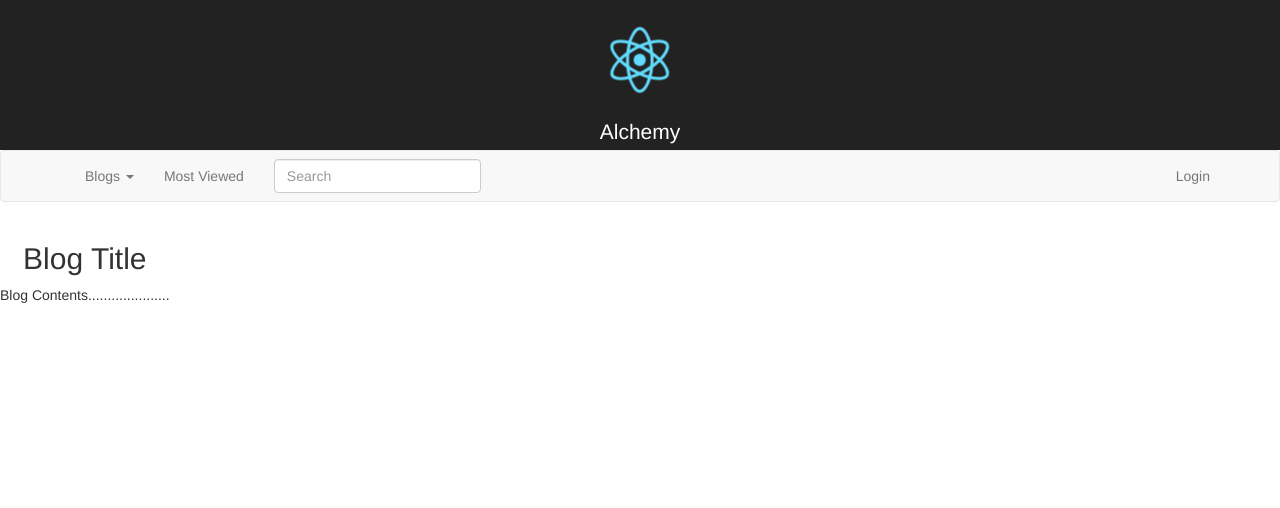
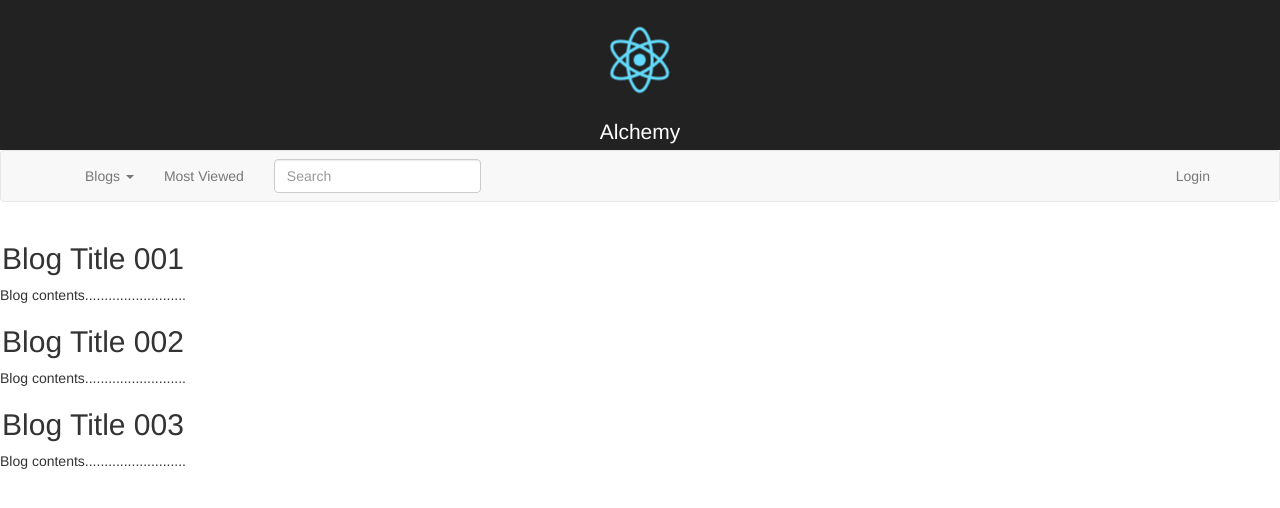
Before and after one commit to milind110/Alchemy, a React (Create React App) app in the folder react-app/alchemy/: page / in a window 1280 px wide. Shown: the top 508 px of the page. Built offline with nearby package versions, Linux system fonts and the light colour scheme.

Commit message:
receive blog list via redux store

```diff
--- a/react-app/alchemy/src/BlogList.jsx
+++ b/react-app/alchemy/src/BlogList.jsx
@@ -1,16 +1,44 @@
 import React from "react";
 import ReactDOM from 'react-dom';
 import Blog from './Blog.jsx'
+import {createStore} from 'redux';
+
+const store = createStore(blogsReducer);
+
+function blogsReducer(state={blogs:[]}, action) {
+    switch(action.type) {
+        default:
+        return {
+            blogs: [{
+                "title": "Blog Title 001",
+                "contents": "Blog contents.........................."
+            },
+            {
+                "title": "Blog Title 002",
+                "contents": "Blog contents.........................."
+            },
+            {
+                "title": "Blog Title 003",
+                "contents": "Blog contents.........................."
+            }
+        ]
+        };
+    }
+};
 
 class BlogList extends React.Component {
     render(){
         return(
             <table>
                 <tbody>
-                    <tr>
-                        <Blog title="Blog Title" contents="Blog Contents.....................">
+                    <p>
+                    {
+                        store.getState().blogs.map(b => (
+                        <Blog title={b.title} contents={b.contents}>
                         </Blog>
-                    </tr>
+                        ))
+                    }
+                    </p>
                 </tbody>
             </table>
         );
```
